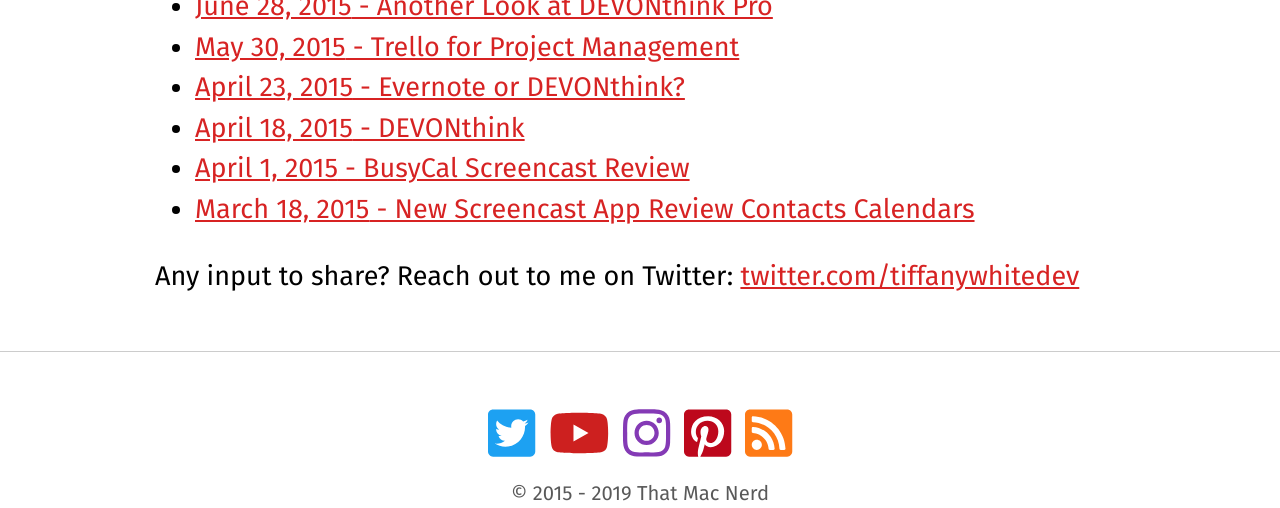
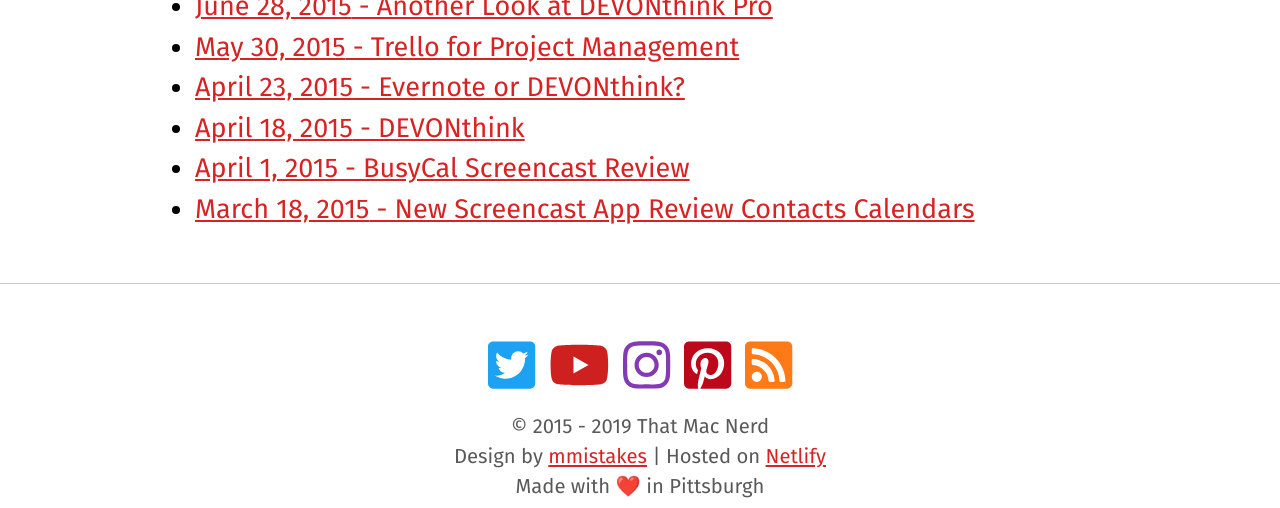
Before and after one commit to bryanbraun/tiffany.blog, a Jekyll site: the page built from archive.md, in a window 1280 px wide and 900 px high, scrolled down 4815 px, cut to the strip 0-508 px from the top of the window. Built offline with Jekyll 4.4.1, drawn with Linux system fonts in a browser that asks for light colours; nearby versions of some CDN libraries.

Commit message:
Remove Twitter link from Archive page

```diff
--- a/archive.md
+++ b/archive.md
@@ -19,5 +19,3 @@
   {% endfor %}
 
 </section>
-
-Any input to share? Reach out to me on Twitter: <a href="https://twitter.com/tiffanywhitedev" rel="me">twitter.com/tiffanywhitedev</a>
```
